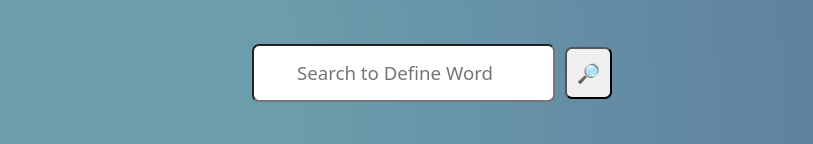
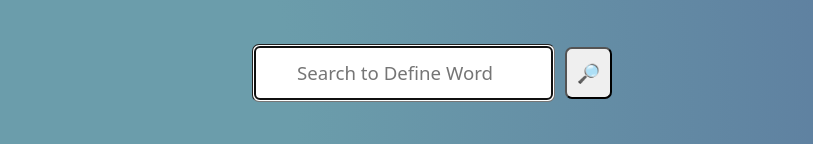
Before and after one commit to SueL28/react-basic-dictionary, a React (Create React App) app: page / in a window 1280 px wide. Shown: the part 147-291 px from the top of the page, without its empty margins (208-1021 px from the left). Built offline with nearby package versions, Linux system fonts and the light colour scheme.

Commit message:
submitted search is logged and updating currently as what is being searched

```diff
--- a/src/Search.js
+++ b/src/Search.js
@@ -1,12 +1,22 @@
-import React from "react";
+import React, {useState} from "react";
 import "./Search.css"
 
 export default function Search (){
+    let [keyword, setKeyword] = useState("");
+
+    function searchedWord(submit){
+        setKeyword(submit.target.value);
+    }
+
+    function searchSubmit(event){
+        event.preventDefault();
+        alert (`Searching for ${keyword}`);
+    }
 
     return(
         <div className="Search">
-            <form>
-                <input type="search" placeholder="Search to Define Word" className="search-bar"/>
+            <form onSubmit={searchSubmit}>
+                <input type="search" placeholder="Search to Define Word" className="search-bar" autoFocus={true} onChange={searchedWord}/>
                 <input type="submit" value="🔎" className="search-button"/>
             </form>
 
```
